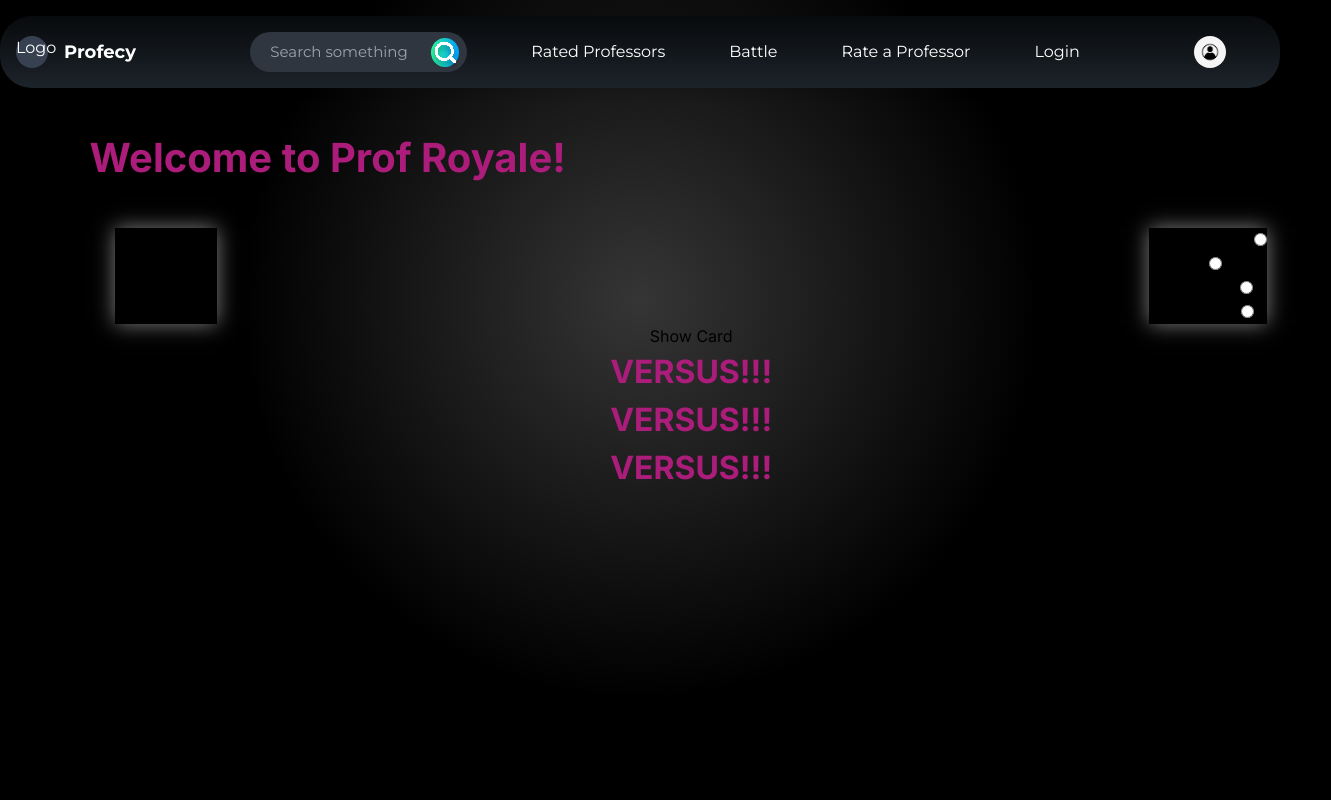
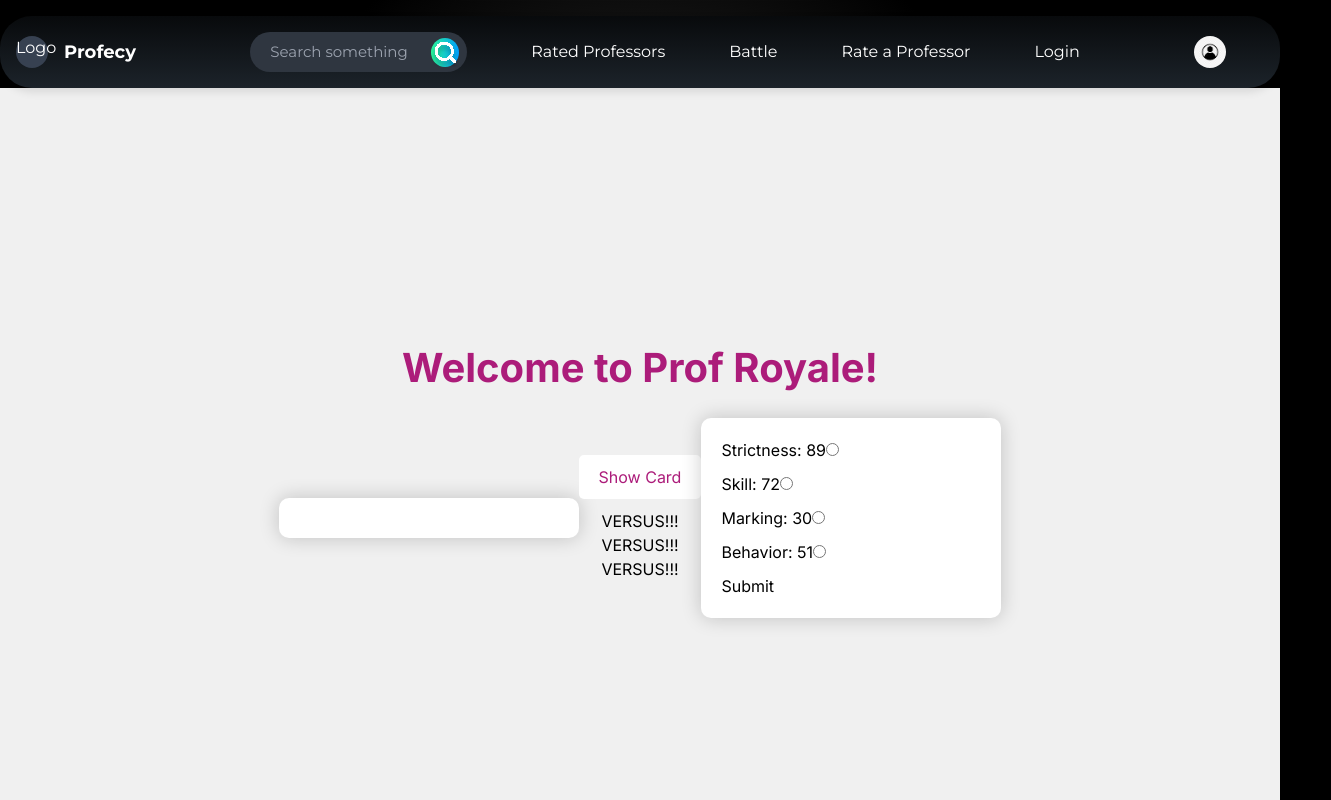
Before and after one commit to NitinTheGreat/Profecy, a Next.js app: page /battle in a window 1280 px wide. Both pictures are taken after a click on the button "Show Card". Shown: the top 800 px of the page, 1331 px wide, since content can reach past the window. Built offline with nearby package versions, Linux system fonts and the light colour scheme.

Commit message:
Battle layout done

```diff
--- a/app/battle/page.js
+++ b/app/battle/page.js
@@ -1,4 +1,4 @@
-'use client'
+'use client';
 import React, { useState } from 'react';
 import '../../styles/battle.css';
 
@@ -7,10 +7,17 @@ const Battle = () => {
   const [computerCardValues, setComputerCardValues] = useState(null);
   const [score, setScore] = useState(0);
   const [round, setRound] = useState(1);
+  const [gameOver, setGameOver] = useState(false);
+  const [selectedValue, setSelectedValue] = useState(null);
 
   // Function to reveal player's card
   const revealPlayerCard = () => {
-    // Generate random values for the player's card
+    setComputerCardValues(null);
+    setPlayerCardValues(null);
+    getPlayerCardValues();
+  };
+
+  const getPlayerCardValues = () => {
     const getRandomValue = () => Math.floor(Math.random() * 91) + 10; // Random value between 10 and 100
     setPlayerCardValues({
       strictness: getRandomValue(),
@@ -18,50 +25,58 @@ const Battle = () => {
       marking: getRandomValue(),
       behavior: getRandomValue(),
     });
-    // Generate random values for the computer's card
-    setComputerCardValues({
+  };
+
+  // Function to handle selecting a value on player's card
+  const handlePlayerCardSelection = (value) => {
+    setSelectedValue(value);
+  };
+
+  // Function to handle form submission
+  const handleSubmit = (event) => {
+    event.preventDefault();
+    const getRandomValue = () => Math.floor(Math.random() * 91) + 10;
+    const computerCardValues = {
       strictness: getRandomValue(),
       skill: getRandomValue(),
       marking: getRandomValue(),
       behavior: getRandomValue(),
-    });
-    // Reset score
-    setScore(0);
-    // Reset round
-    setRound(1);
     };
+    setComputerCardValues(computerCardValues);
 
-  // Function to handle selecting a value on player's card
-  const handlePlayerCardSelection = (value) => {
+    // Ensure playerCardValues is not null
+    if (playerCardValues && selectedValue) {
       // Award points based on comparison of values
-    if (playerCardValues[value] > computerCardValues[value]) {
+      if (playerCardValues[selectedValue] > computerCardValues[selectedValue]) {
         setScore(score + 1);
         alert('You won this round!');
-    } else if (playerCardValues[value] < computerCardValues[value]) {
+      } else if (playerCardValues[selectedValue] < computerCardValues[selectedValue]) {
         alert('You lost this round!');
       } else {
         alert('It\'s a tie!');
       }
+    }
 
+    // Increment round
     if (round < 5) {
       setRound(round + 1);
     } else {
       // End of game
+      setGameOver(true);
       if (score >= 3) {
         alert('Congratulations! You won the match!');
       } else {
         alert('You lost the match!');
       }
     }
-    // Reset player card values for the next round
-    setPlayerCardValues(null);
+    setSelectedValue(null); // Reset selected value
   };
 
   return (
-    <>
+    <div className="container">
       <h1 className="Heading">Welcome to Prof Royale!</h1>
-      <div className="container">
-        <div className="computercard">
+      <div className="card-section">
+        <div className="card computercard">
           {computerCardValues ? (
             <>
               <div className="card-row">
@@ -82,46 +97,77 @@ const Battle = () => {
           )}
         </div>
         <div className="text">
+          {!gameOver && (
+            <>
               <button onClick={revealPlayerCard}>Show Card</button>
               <h2>VERSUS!!!</h2>
               <h2>VERSUS!!!</h2>
               <h2>VERSUS!!!</h2>
+            </>
+          )}
         </div>
-        <div className="playercard">
+        <div className="card playercard">
           {playerCardValues && (
-            <>
+            <form onSubmit={handleSubmit}>
               <div className="card-row">
                 <label>
                   Strictness: {playerCardValues.strictness}
-                  <input type="radio" name="player" onChange={() => handlePlayerCardSelection('strictness')} />
+                  <input
+                    type="radio"
+                    name="player"
+                    value="strictness"
+                    checked={selectedValue === 'strictness'}
+                    onChange={() => handlePlayerCardSelection('strictness')}
+                  />
                 </label>
               </div>
               <div className="card-row">
                 <label>
                   Skill: {playerCardValues.skill}
-                  <input type="radio" name="player" onChange={() => handlePlayerCardSelection('skill')} />
+                  <input
+                    type="radio"
+                    name="player"
+                    value="skill"
+                    checked={selectedValue === 'skill'}
+                    onChange={() => handlePlayerCardSelection('skill')}
+                  />
                 </label>
               </div>
               <div className="card-row">
                 <label>
                   Marking: {playerCardValues.marking}
-                  <input type="radio" name="player" onChange={() => handlePlayerCardSelection('marking')} />
+                  <input
+                    type="radio"
+                    name="player"
+                    value="marking"
+                    checked={selectedValue === 'marking'}
+                    onChange={() => handlePlayerCardSelection('marking')}
+                  />
                 </label>
               </div>
               <div className="card-row">
                 <label>
                   Behavior: {playerCardValues.behavior}
-                  <input type="radio" name="player" onChange={() => handlePlayerCardSelection('behavior')} />
+                  <input
+                    type="radio"
+                    name="player"
+                    value="behavior"
+                    checked={selectedValue === 'behavior'}
+                    onChange={() => handlePlayerCardSelection('behavior')}
+                  />
                 </label>
               </div>
-            </>
+              <button type="submit">Submit</button>
+            </form>
           )}
         </div>
       </div>
-      <div className="score" style={{ top: '40px', right: '20px' }}>
-        <p>Score: {score}/5</p>
+      {gameOver && (
+        <div className="score">
+          <p>Final Score: {score}/5</p>
         </div>
-    </>
+      )}
+    </div>
   );
 };
 
--- a/app/rated/page.js
+++ b/app/rated/page.js
@@ -31,7 +31,7 @@
 
 import React from 'react';
 import Card from '@/components/card';
-
+import CardOld from '@/components/cardOld'
 const Rated = () => {
   const imageSrc = "/images/profile.jpg"; // Example image source
 
@@ -42,7 +42,14 @@ const Rated = () => {
   const marking = 4.2;
   const attendance = 4.0;
   const finalRating = (strictness + teaching + marking + attendance) / 4;
-
+  const professorData = {
+    professorName: 'John Doe',
+    strictness: 80,
+    teaching: 90,
+    marking: 70,
+    attendance: 85,
+    finalRating: 81.25 // This should be calculated based on the other ratings
+  };
   return (
     <>
       <Card
@@ -54,6 +61,14 @@ const Rated = () => {
         finalRating={finalRating}
         imageSrc={imageSrc} // Pass the image source prop
       />
+      <CardOld
+        professorName={professorData.professorName}
+        strictness={professorData.strictness}
+        teaching={professorData.teaching}
+        marking={professorData.marking}
+        attendance={professorData.attendance}
+        finalRating={professorData.finalRating}
+      />
     </>
   );
 };
--- a/components/cardOld.js
+++ b/components/cardOld.js
@@ -2,7 +2,7 @@
 import React, { useState } from 'react';
 import '../styles/cardstyle.css';
 
-const Card = ({ professorName, strictness, teaching, marking, attendance, finalRating }) => {
+const CardOld = ({ professorName, strictness, teaching, marking, attendance, finalRating }) => {
   const [showProgress, setShowProgress] = useState(false);
 
   const handleMouseEnter = () => {
@@ -45,4 +45,4 @@ const Card = ({ professorName, strictness, teaching, marking, attendance, finalR
   );
 };
 
-export default Card;
+export default CardOld;
--- a/styles/battle.css
+++ b/styles/battle.css
@@ -1,56 +1,85 @@
 * {
     margin: 0;
     padding: 0;
+    box-sizing: border-box;
+}
+
+body {
+    font-family: Arial, sans-serif;
+}
+
+.container {
+    display: flex;
+    flex-direction: column;
+    align-items: center;
+    justify-content: center;
+    min-height: 100vh;
+    padding: 20px;
+    background-color: #f0f0f0;
 }
 
 .Heading {
     font-size: 2.5rem;
     font-weight: 700;
-    margin-left: 7vw;
-    margin-top: 5vh;
+    margin-bottom: 20px;
     color: rgb(172, 28, 122);
 }
 
-.container {
+.card-section {
     display: flex;
-    justify-content: center;
     align-items: center;
-    height: 100vh;
-    gap: 5vw;
-    margin-left: 4vw;
-    position: relative;
+    justify-content: space-between;
+    margin-bottom: 20px;
 }
 
-.computercard, .playercard {
-    position: absolute;
-    top: 5vh;
-    box-shadow: 0 0 20px rgba(255, 255, 255, 0.5);
+.card {
+    width: 300px;
+    background-color: #fff;
+    padding: 20px;
+    box-shadow: 0 0 20px rgba(0, 0, 0, 0.2);
+    border-radius: 10px;
 }
 
-.computercard {
-    left: 5vw;
+.computercard p {
+    color: black;
 }
 
-.playercard {
-    right:5vw;
+.playercard p {
+    color: white;
+}
+
+.card-placeholder {
+    width: 100%;
+    height: 100%;
+    background-color: white;
 }
 
 .text {
-    position: absolute;
-    top: 17vh;
     display: flex;
     flex-direction: column;
+    align-items: center;
     justify-content: center;
-    align-items: center;
 }
 
-.text h2 {
-    font-size: 2rem;
+.text button {
+    padding: 10px 20px;
+    background-color: white;
+    border: none;
+    border-radius: 5px;
+    margin-bottom: 10px;
+    cursor: pointer;
+    font-size: 1rem;
     color: rgb(172, 28, 122);
-    font-weight: bolder;
 }
 
-.computercard img, .playercard img {
-    height: 60vh;
-    width: auto;
+.card-row {
+    display: flex;
+    align-items: center;
+    justify-content: space-between;
+    margin-bottom: 10px;
 }
+
+.score {
+    font-size: 20px;
+    color: green;
+}
```
Lines whose indentation alone changed are shown as unchanged.
